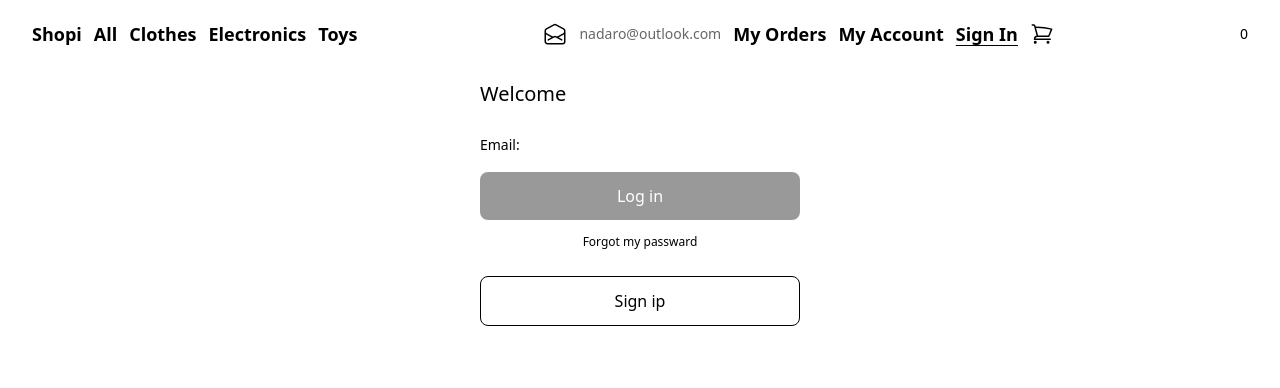
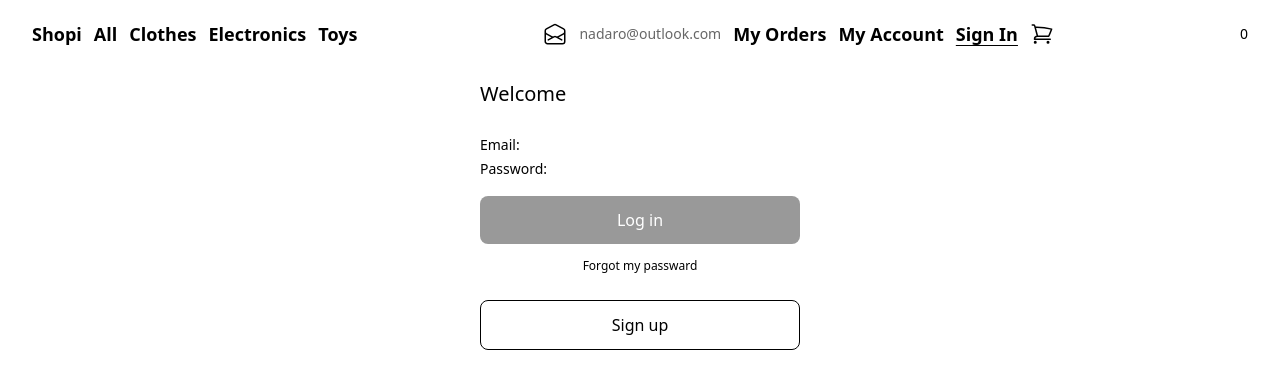
Before and after one commit to nahwish/EyCommerce, a React (Vite) app: page /sign-in in a window 1280 px wide. Shown: the top 388 px of the page. Built offline with nearby package versions, Linux system fonts and the light colour scheme.

Commit message:
create user

```diff
--- a/src/Pages/Signin/index.jsx
+++ b/src/Pages/Signin/index.jsx
@@ -1,11 +1,12 @@
 import Layout from "../../Components/Layout";
-import { useContext } from "react";
+import { useContext, useState } from "react";
 import { Link } from "react-router-dom";
 import { ShoppingCartContext } from "../../Context/cartContext";
 
 
 function Signin() {
   const context = useContext(ShoppingCartContext);
+  const [view, setView] = useState('user-info');
 
   // Account
   const account = localStorage.getItem('account');
@@ -14,35 +15,51 @@
   const noAccountInLocalStorage = parsedAccount ? Object.keys(parsedAccount).length === 0 : true;
   const noAccountInLocalState = context.account ? Object.keys(context.account).length === 0 : true;
   const hasUserAnAccount = !noAccountInLocalState || !noAccountInLocalStorage;
+
+  const renderLogIn = () =>{
     return (
-    <>
-      <Layout>
-        <h1 className="font-medium text-xl mb-6 w-80">Welcome</h1>
       <div className="flex flex-col w-80">
         <p>
           <span className="font-light text-sm">Email:</span>
           <span>{parsedAccount?.email}</span>
         </p>
+        <p>
+          <span className="font-light text-sm">Password:</span>
+          <span>{parsedAccount?.password}</span>
+        </p>
         <Link to="/">
-            <button className="bg-black disabled:bg-black/40 text-white w-full rounded-lg py-3 mt-4 mb-2"
+          <button
+            className="bg-black disabled:bg-black/40 text-white w-full rounded-lg py-3 mt-4 mb-2"
             disabled={!hasUserAnAccount}
           >
             Log in
           </button>
         </Link>
         <div className="text-center">
-            <a
-            className="font-light text-xs underline-offset-4"
-            href="/">
+          <a className="font-light text-xs underline-offset-4" href="/">
             Forgot my passward
           </a>
         </div>
-          <button className="border border-black disabled:text-black/40 disabled:border-black/40 rounded-lg mt-6 py-3"
+        <button
+          className="border border-black disabled:text-black/40 disabled:border-black/40 rounded-lg mt-6 py-3"
+          onClick={() => setView("create-user-info")}
           disabled={hasUserAnAccount}
         >
-            Sign ip
+          Sign up
         </button>
       </div>
+    );
+  }
+  const renderCreateUserInfo = () =>{
+    // TODO
+  }
+  const renderView = () =>view === 'create-user-info' ? renderCreateUserInfo() : renderLogIn();
+
+  return (
+    <>
+      <Layout>
+        <h1 className="font-medium text-xl mb-6 w-80">Welcome</h1>
+        {renderView()}
       </Layout>
     </>
   );
```
Lines whose indentation alone changed are shown as unchanged.
